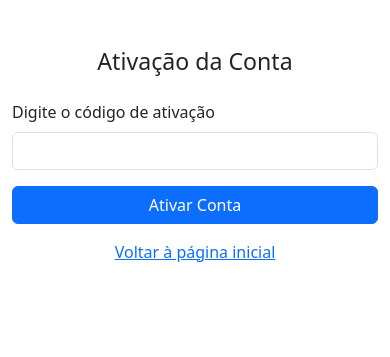
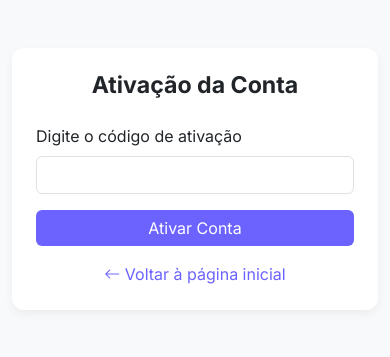
Before and after one commit to GabrielH9981/serenamente, a Flask app: page /ativar in a window 390 px wide. Shown: the top 357 px of the page. Run offline with Flask 3, Linux system fonts and the light colour scheme; the visitor is signed in with stand-in values (Sample User, id 1).

Commit message:
responsividade na página de ativar conta

```diff
--- /dev/null
+++ b/static/css/ativar.css
@@ -0,0 +1,28 @@
+body {
+  font-family: 'Inter', sans-serif;
+  background-color: #f8f9fa;
+}
+
+.card {
+  border: none;
+  border-radius: 12px;
+  box-shadow: 0 4px 10px rgba(0, 0, 0, 0.05);
+}
+
+.btn-primary {
+  background-color: #6C63FF;
+  border: none;
+}
+
+.btn-primary:hover {
+  background-color: #5b54e2;
+}
+
+a {
+  color: #6C63FF;
+  text-decoration: none;
+}
+
+a:hover {
+  text-decoration: underline;
+}
--- a/templates/ativar.html
+++ b/templates/ativar.html
@@ -3,13 +3,21 @@
 <head>
   <meta charset="UTF-8">
   <title>Ativar Conta</title>
+  <meta name="viewport" content="width=device-width, initial-scale=1">
+
+  <!-- Bootstrap + Ícones + Google Fonts -->
   <link href="https://cdn.jsdelivr.net/npm/bootstrap@5.3.0/dist/css/bootstrap.min.css" rel="stylesheet">
+  <link href="https://cdn.jsdelivr.net/npm/bootstrap-icons@1.10.5/font/bootstrap-icons.css" rel="stylesheet">
+  <link href="https://fonts.googleapis.com/css2?family=Inter:wght@400;600;700&display=swap" rel="stylesheet">
+
+  <link rel="stylesheet" href="{{ url_for('static', filename='css/ativar.css') }}">
 </head>
 <body>
   <div class="container py-5">
     <div class="row justify-content-center">
-            <div class="col-md-6">
-                <h3 class="mb-4 text-center">Ativação da Conta</h3>
+      <div class="col-12 col-sm-10 col-md-8 col-lg-6 col-xl-5">
+        <div class="card p-4">
+          <h3 class="mb-4 text-center fw-bold">Ativação da Conta</h3>
 
           {% with messages = get_flashed_messages(with_categories=true) %}
             {% if messages %}
@@ -28,7 +36,8 @@
           </form>
 
           <div class="mt-3 text-center">
-                    <a href="/">Voltar à página inicial</a>
+            <a href="/"><i class="bi bi-arrow-left"></i> Voltar à página inicial</a>
+          </div>
         </div>
       </div>
     </div>
```
Lines whose indentation alone changed are shown as unchanged.
